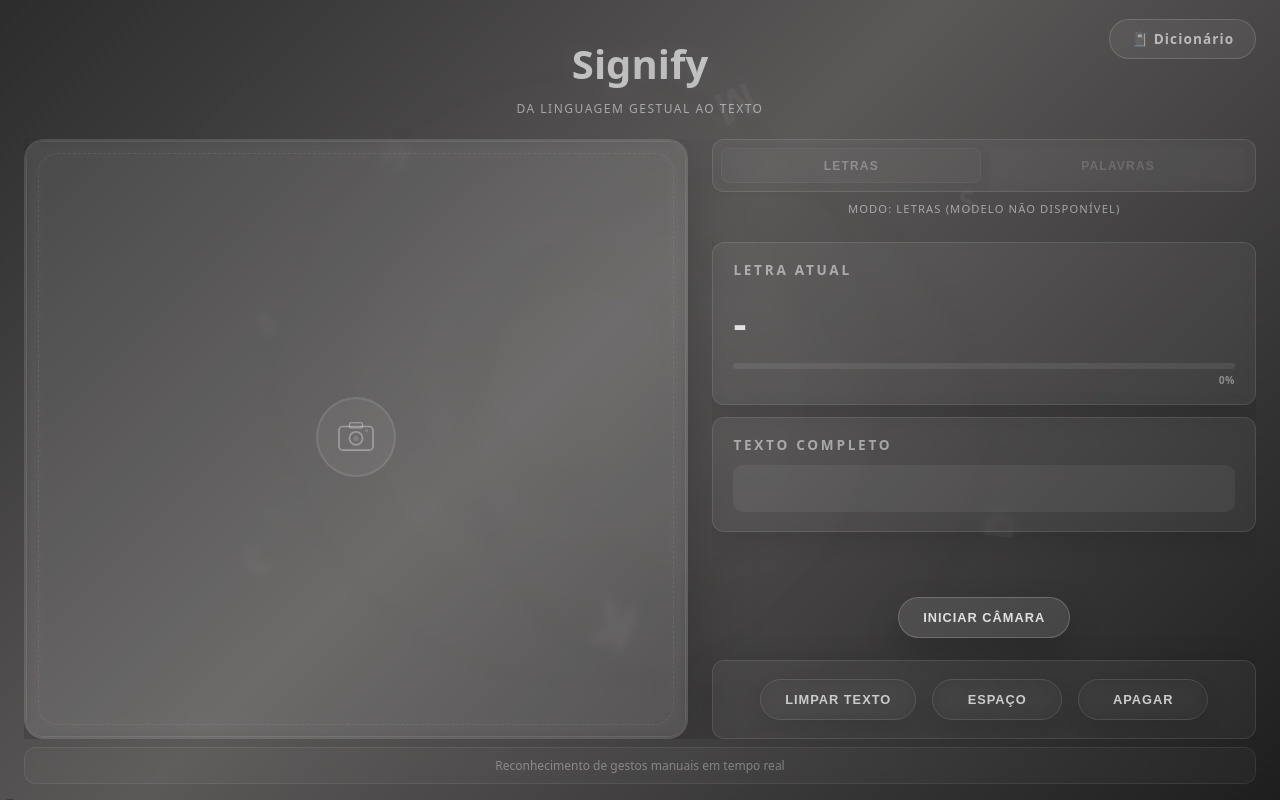
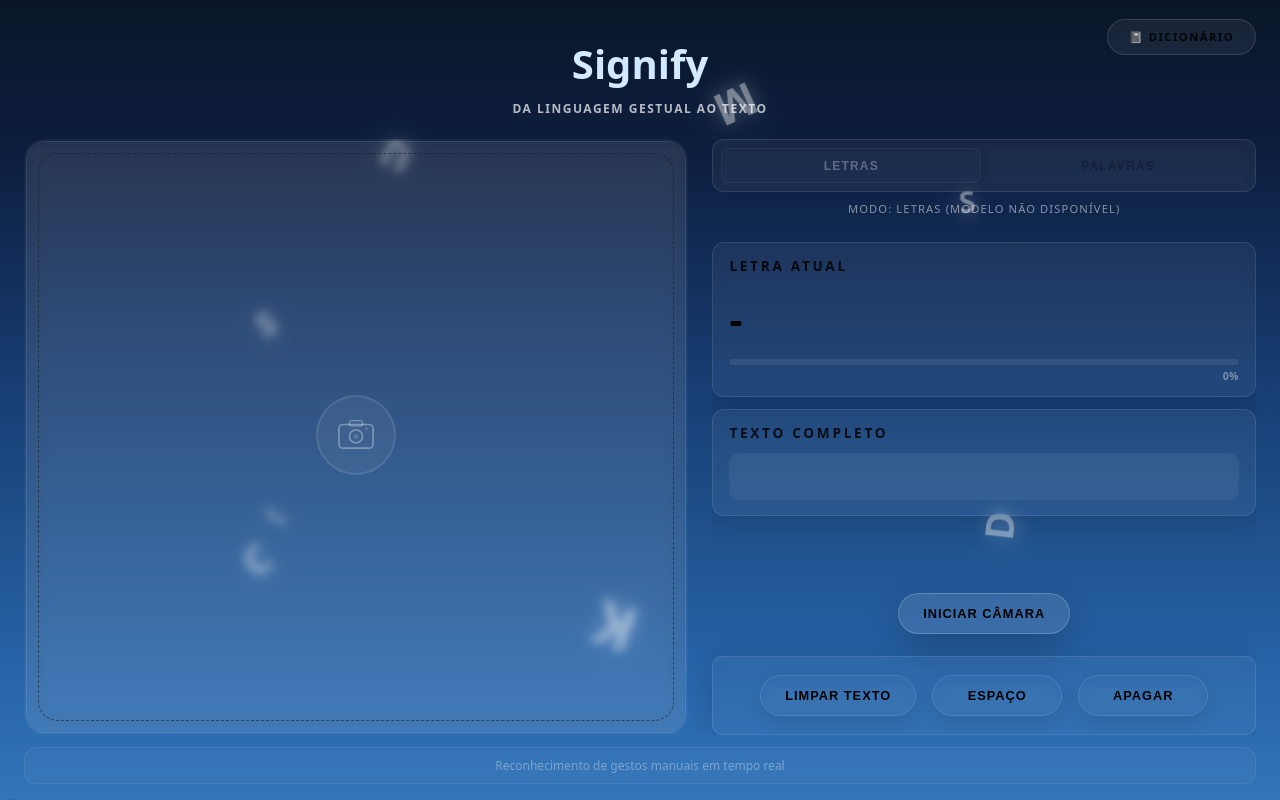
Before and after one commit to Mehxk09/PYTHON, a Flask app: page / in a window 1280 px wide. Run offline with Flask 3, Linux system fonts and the light colour scheme; data that the repository does not hold is empty; parts of the project's set-up code (start-up, migrations or seed data) failed here and were passed over.

Commit message:
cleaned up unused code and updated bg gradient

```diff
--- a/PAP/static/script.js
+++ b/PAP/static/script.js
@@ -325,7 +325,7 @@ document.addEventListener('DOMContentLoaded', function () {
     // One initial prediction update
     updatePredictions();
 
-    // 4. Button ripple effect on all buttons
+    // Button ripple effect on all buttons
     document.querySelectorAll('.btn').forEach(btn => {
         btn.addEventListener('click', function (e) {
             const ripple = document.createElement('span');
@@ -341,7 +341,7 @@ document.addEventListener('DOMContentLoaded', function () {
     });
 });
 
-// 7. Update confidence bar
+// Update confidence bar
 function updateConfidenceBar(confidence) {
     const bar = document.getElementById('confidence-bar');
     const label = document.getElementById('confidence-label');
--- a/PAP/static/style.css
+++ b/PAP/static/style.css
@@ -4,47 +4,41 @@
     box-sizing: border-box;
 }
 
+html {
+    width: 100%;
+    height: 100%;
+    margin: 0;
+    padding: 0;
+    background: #163a6e;
+}
+
 body {
     font-family: system-ui, -apple-system, BlinkMacSystemFont, 'Segoe UI', Roboto, Oxygen, Ubuntu, Cantarell, 'Open Sans', 'Helvetica Neue', sans-serif;
-    color: #e8e8e8;
+    color: #030303;
     min-height: 100vh;
     line-height: 1.6;
     overflow: hidden;
     position: relative;
-    margin: 0;
-    padding: 0;
 }
 
-/* Soft gradient background — dark monochrome */
+/* Sky background */
 .gradient-bg {
     position: fixed;
     inset: 0;
     z-index: -2;
-    background: linear-gradient(135deg, #2c2c2c 0%, #5b5858 45%, #1e1e1e 100%);
+    background: linear-gradient(180deg, #0a1628 0%, #0d1f40 20%, #163a6e 45%, #1e4f8a 65%, #2563a8 85%, #2e72b8 100%);
     overflow: hidden;
 }
 
-.gradient-bg::before,
-.gradient-bg::after {
+/* Background haze */
+.gradient-bg::before {
     content: '';
     position: absolute;
-    inset: -20%;
-    border-radius: 50%;
-    background: radial-gradient(circle at center, rgba(215, 210, 210, 0.06), transparent 30%);
-    filter: blur(80px);
-    animation: bgDrift 24s ease-in-out infinite alternate;
-    opacity: 0.5;
-}
-
-.gradient-bg::after {
-    animation-delay: -12s;
-    transform: scale(1.2);
-    opacity: 0.3;
-}
-
-@keyframes bgDrift {
-    0% { transform: translate(-5%, -3%) scale(1); }
-    100% { transform: translate(6%, 4%) scale(1.15); }
+    width: 100%;
+    height: 40%;
+    bottom: 0;
+    left: 0;
+    background: linear-gradient(to top, rgba(255, 255, 255, 0.02), transparent);
 }
 
 .container {
@@ -56,7 +50,7 @@ body {
     flex-direction: column;
     justify-content: flex-start;
     position: relative;
-    z-index: 1;
+    z-index: 2;
     overflow: hidden;
     padding-top: 1.5rem;
 }
@@ -72,16 +66,17 @@ body {
 .logo {
     font-size: 2.5rem;
     font-weight: 800;
-    background: linear-gradient(45deg, #fff, #bbb, #fff);
+    background: linear-gradient(45deg, #ffffff, #d0e8ff, #ffffff);
     background-clip: text;
     -webkit-background-clip: text;
     -webkit-text-fill-color: transparent;
     margin-bottom: 0.2rem;
-    text-shadow: 0 0 30px rgba(255, 255, 255, 0.1);
 }
 
 .subtitle {
-    color: rgba(255, 255, 255, 0.5);
+    font-family: system-ui, -apple-system, BlinkMacSystemFont, 'Segoe UI', Roboto, Oxygen, Ubuntu, Cantarell, 'Open Sans', 'Helvetica Neue', sans-serif;
+    color: rgba(255, 255, 255, 0.7);
+    font-weight: 700;
     font-size: 0.75rem;
     letter-spacing: 1.5px;
     text-transform: uppercase;
@@ -92,13 +87,15 @@ body {
     position: fixed;
     top: 1.2rem;
     right: 1.5rem;
-    color: rgba(255, 255, 255, 0.6);
+    color: rgba(0, 0, 0, 0.871);
     text-decoration: none;
-    font-size: 0.85rem;
-    font-weight: 600;
-    letter-spacing: 0.08em;
+    font-size: 0.70rem;
+    font-family: system-ui, -apple-system, BlinkMacSystemFont, 'Segoe UI', Roboto, Oxygen, Ubuntu, Cantarell, 'Open Sans', 'Helvetica Neue', sans-serif;
+    font-weight: 700;
+    text-transform: uppercase;
+    letter-spacing: 1.5px;
     padding: 0.5rem 1.3rem;
-    border: 1px solid rgba(255, 255, 255, 0.15);
+    border: 1px solid rgba(231, 226, 226, 0.15);
     border-radius: 20px;
     transition: all 0.3s ease;
     background: rgba(255, 255, 255, 0.06);
@@ -139,12 +136,11 @@ body {
     width: 100%;
     max-width: 900px;
     height: 100%;
-    min-height: 600px;
+    min-height: 0;
     border-radius: 20px;
     overflow: hidden;
     background: rgba(255, 255, 255, 0.04);
-    border: 2px solid rgba(255, 255, 255, 0.1);
-    box-shadow: 0 30px 70px rgba(0, 0, 0, 0.3);
+    border: 2px solid transparent;
     position: relative;
     transition: all 0.4s ease;
     backdrop-filter: blur(5px);
@@ -156,7 +152,7 @@ body {
     position: absolute;
     inset: 12px;
     border-radius: 20px;
-    border: 1px dashed rgba(255, 255, 255, 0.08);
+    border: 1px dashed rgba(10, 9, 9, 0.556);
     pointer-events: none;
     transition: opacity 0.3s ease;
 }
@@ -251,7 +247,7 @@ body {
     align-items: center;
     justify-content: center;
     gap: 0.8rem;
-    color: rgba(255, 255, 255, 0.45);
+    color: rgba(4, 4, 4, 0.815);
     font-weight: 600;
     z-index: 2;
     text-transform: uppercase;
@@ -374,10 +346,10 @@ body {
     border: none;
     border-radius: 8px;
     font-size: 0.75rem;
-    font-weight: 600;
+    font-weight: 700;
     transition: all 0.3s ease;
     background: transparent;
-    color: rgba(255, 255, 255, 0.5);
+    color: rgba(0, 0, 0, 0.87);
     text-transform: uppercase;
     letter-spacing: 0.1em;
     cursor: pointer;
@@ -430,7 +402,7 @@ body {
     background: rgba(255, 255, 255, 0.05);
     border: 1px solid rgba(255, 255, 255, 0.1);
     border-radius: 12px;
-    padding: 1rem 1.25rem;
+    padding: 0.75rem 1rem;
     text-align: left;
     box-shadow: 0 4px 30px rgba(0, 0, 0, 0.15);
     backdrop-filter: blur(5px);
@@ -461,22 +433,21 @@ body {
 }
 
 .card-title {
-    color: rgba(255, 255, 255, 0.5);
+    color: rgba(0, 0, 0, 0.83);
     margin-bottom: 0.6rem;
     font-size: 0.85rem;
     text-transform: uppercase;
     letter-spacing: 0.2em;
-    font-weight: 600;
+    font-weight: 700;
 }
 
-/* Gradient animated text on detected letter */
 .letter-display {
     font-size: 2.5rem;
     font-weight: 700;
     margin: 0.2rem 0;
     letter-spacing: 0.15em;
     transition: all 0.3s ease;
-    background: linear-gradient(135deg, #fff, #999, #fff, #999, #fff);
+    background: linear-gradient(135deg, #000000, #000000, #000000, #6f6b6b, #fff);
     background-size: 200% 200%;
     background-clip: text;
     -webkit-background-clip: text;
@@ -569,7 +540,7 @@ body {
 
 /* Controls Section */
 .controls-section {
-    margin-top: 0.75rem;
+    margin-top: auto;
     flex-shrink: 0;
     flex-grow: 0;
 }
@@ -585,6 +556,8 @@ body {
     display: flex;
     justify-content: center;
     padding: 0.25rem 0;
+    flex-shrink: 0;
+    flex-grow: 0;
 }
 
 .text-controls {
@@ -593,7 +566,7 @@ body {
     justify-content: center;
     flex-wrap: wrap;
     padding: 1rem;
-    border-radius: 12px;
+    border-radius: 10px;
     background: rgba(255, 255, 255, 0.04);
     border: 1px solid rgba(255, 255, 255, 0.1);
     box-shadow: 0 4px 30px rgba(0, 0, 0, 0.15);
@@ -606,16 +579,19 @@ body {
     border: none;
     border-radius: 999px;
     font-size: 0.8rem;
-    font-weight: 600;
+    font-weight: 700;
     transition: all 0.3s ease;
     position: relative;
     overflow: hidden;
     text-transform: uppercase;
     letter-spacing: 1px;
-    color: #e0e0e0;
+    color: #000000;
     backdrop-filter: blur(10px);
     min-width: 130px;
     margin: 2px;
+    height: auto;
+    flex-shrink: 0;
+    flex-grow: 0;
 }
 
 .btn::before {
@@ -647,14 +623,15 @@ body {
 
 .btn-secondary {
     background: transparent;
-    color: #ccc;
+    color: #000000;
+    font-weight: 700;
     border: 1px solid rgba(255, 255, 255, 0.12);
     box-shadow: 0 8px 20px rgba(0, 0, 0, 0.1);
 }
 
 .btn-secondary:hover {
     background: rgba(255, 255, 255, 0.08);
-    color: #fff;
+    color: #d0d0d0;
     border-color: rgba(255, 255, 255, 0.25);
     box-shadow: 0 12px 30px rgba(0, 0, 0, 0.2);
 }
@@ -662,7 +639,7 @@ body {
 /* Footer */
 .footer {
     text-align: center;
-    margin-top: 0.5rem;
+    margin-top: 0.75rem;
     padding: 0.5rem;
     border: 1px solid rgba(255, 255, 255, 0.08);
     color: rgba(255, 255, 255, 0.35);
@@ -681,20 +658,21 @@ body {
     left: 0;
     width: 100%;
     height: 100%;
-    z-index: -1;
+    z-index: 0;
     pointer-events: none;
     overflow: hidden;
 }
 
 .floating-letter {
     position: absolute;
-    color: rgba(255, 255, 255, 0.05);
+    color: rgba(255, 255, 255, 0.45);
     font-weight: 900;
     font-family: system-ui, -apple-system, BlinkMacSystemFont, 'Segoe UI', Roboto, Oxygen, Ubuntu, Cantarell, 'Open Sans', 'Helvetica Neue', sans-serif;
     user-select: none;
     animation: floatLetter 15s linear infinite;
-    text-shadow: 0 0 25px rgba(255, 255, 255, 0.03);
-    z-index: -1;
+    text-shadow: 0 2px 15px rgba(255, 255, 255, 0.3), 0 0 40px rgba(150, 200, 255, 0.15);
+    z-index: 1;
+    filter: blur(0.5px);
 }
 
 @keyframes floatLetter {
@@ -844,7 +822,7 @@ body {
     position: fixed;
     width: 6px;
     height: 6px;
-    background: #222;
+    background: #f2eeee;
     border-radius: 50%;
     pointer-events: none;
     z-index: 10000;
--- a/PAP/templates/index.html
+++ b/PAP/templates/index.html
@@ -7,13 +7,13 @@
     <link rel="stylesheet" href="{{ url_for('static', filename='style.css') }}">
 </head>
 <body>
-    <!-- Blurry Gradient Background -->
+    <!-- Sky Background -->
     <div class="gradient-bg"></div>
 
     <!-- Floating Letters Background -->
     <div class="floating-letters" id="floating-letters"></div>
 
-    <!-- Dictionary link - top left corner -->
+    <!-- Dictionary link - top right corner -->
     <a href="{{ url_for('dicionario.dicionario') }}" class="dict-nav-link">📓 Dicionário</a>
 
     <div class="container">
```
Also changed, not shown: other parts of PAP/static/style.css (+3 -55 lines), PAP/templates/dicionario.html (+1 -6 lines).
